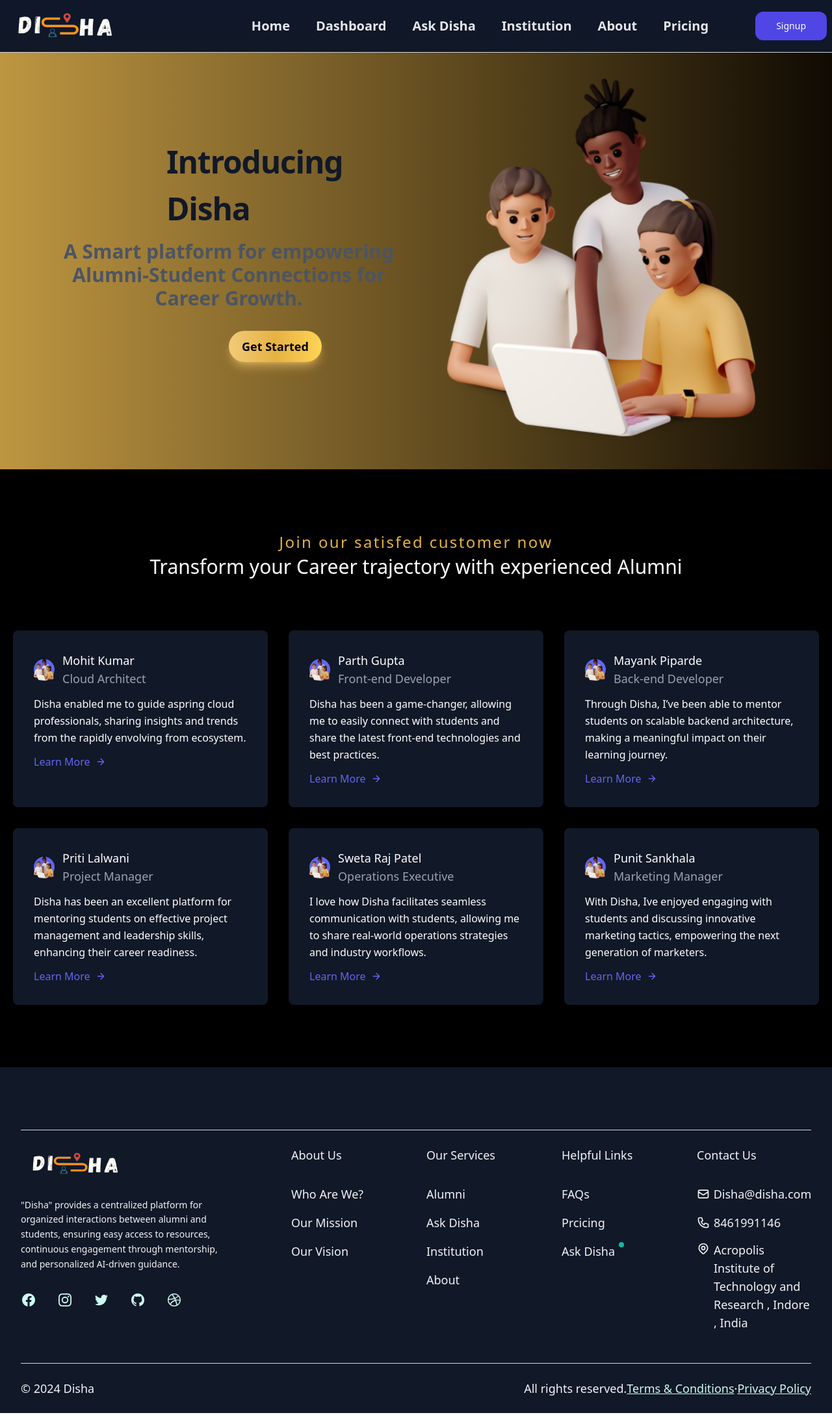
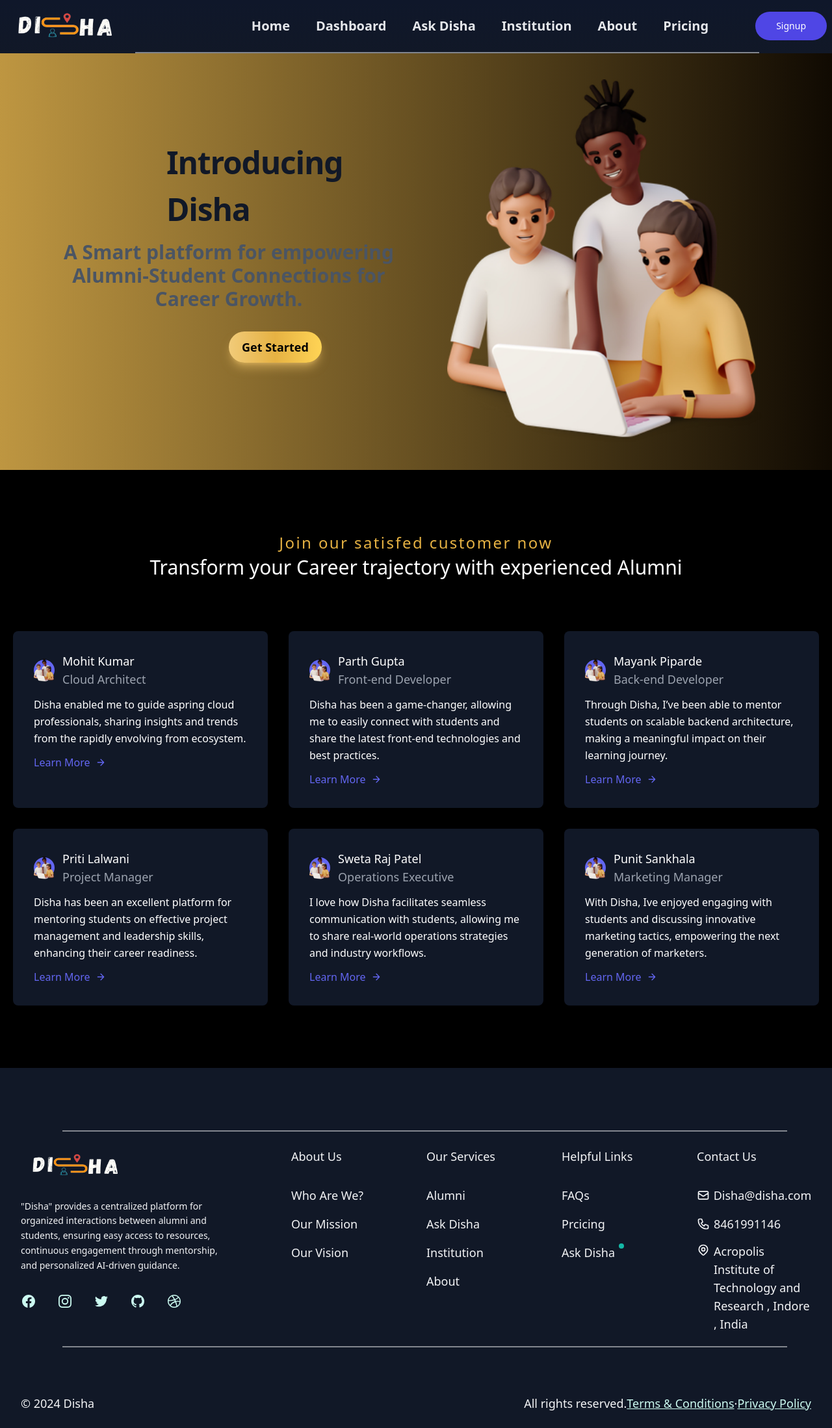
Before and after one commit to ParthGupta84616/disha, a React (Create React App) app: page / in a window 1280 px wide. Shown: the whole page at 65% size. Before the commit the page ends 2174 px from the top, so only its background shows below. Built offline with nearby package versions, Linux system fonts and the light colour scheme.

Commit message:
Minor changes

```diff
--- a/src/components/Footer.jsx
+++ b/src/components/Footer.jsx
@@ -7,7 +7,8 @@ export default function Footer() {
     <div>
       <footer className="bg-gray-900">
         <div className="mx-auto max-w-screen-3xl px-4 pb-6 pt-16 sm:px-6 lg:px-8 lg:pt-24 ">
-          <div className="grid grid-cols-1 gap-8 lg:grid-cols-3  pt-6 border-t border-gray-300">
+        <div className="w-11/12 h-0.5 lg:ml-16 bg-gray-100 opacity-50 "></div>
+          <div className="grid grid-cols-1 gap-8 lg:grid-cols-3  pt-6  lg:pb-5">
             <div>
               <div className="flex justify-center text-teal-200 sm:justify-start">
                 <Link
@@ -358,8 +359,8 @@ export default function Footer() {
               </div>
             </div>
           </div>
-
-          <div className="mt-12 border-t border-gray-300 pt-6">
+          <div className="w-11/12 h-0.5 lg:ml-16 bg-gray-100 opacity-50 "></div>
+          <div className="mt-12  pt-6">
             <div className="text-center sm:flex sm:justify-between sm:text-left">
               <p className="text-lg text-gray-100">
                 <span className="block sm:inline">All rights reserved.</span>
--- a/src/components/Navbar.jsx
+++ b/src/components/Navbar.jsx
@@ -6,7 +6,7 @@ export default function Navbar() {
   return (
     <div className="bg-slate-900 bg-gradient-to-b from-slate-900 to-gray-900">
       <header className="text-gray-600 body-font">
-        <div className="container mx-auto flex flex-wrap p-2 flex-col md:flex-row items-center border-b border-gray-300">
+        <div className="container mx-auto flex flex-wrap p-2 flex-col md:flex-row items-center">
           <Link
             to="/"
             className="flex title-font font-medium items-center text-gray-900 mb-4 md:mb-0"
@@ -34,7 +34,7 @@ export default function Navbar() {
             </Link>
           </nav>
           <Link
-            className="group relative rounded-xl lg:ml-8 inline-flex items-center overflow-hidden  bg-indigo-600 px-8 py-3 text-white focus:outline-none focus:ring active:bg-indigo-500 mt-4 md:mt-0"
+            className="group relative rounded-3xl lg:ml-8 inline-flex items-center overflow-hidden  bg-indigo-600 px-8 py-3 text-white focus:outline-none focus:ring active:bg-indigo-500 mt-4 md:mt-0"
             to="/login"
           >
             <span className="absolute -end-full transition-all group-hover:end-4">
@@ -53,11 +53,12 @@ export default function Navbar() {
                 />
               </svg>
             </span>
-            <span className="text-sm font-medium transition-all  group-hover:me-4">
+            <div className="text-sm rounded-full font-medium transition-all  group-hover:me-4">
               Signup
-            </span>
+            </div>
           </Link>
         </div>
+        <div className="lg:w-3/4 w-full h-0.5 lg:ml-52 bg-gray-100 opacity-50 "></div>
       </header>
     </div>
   );
```
